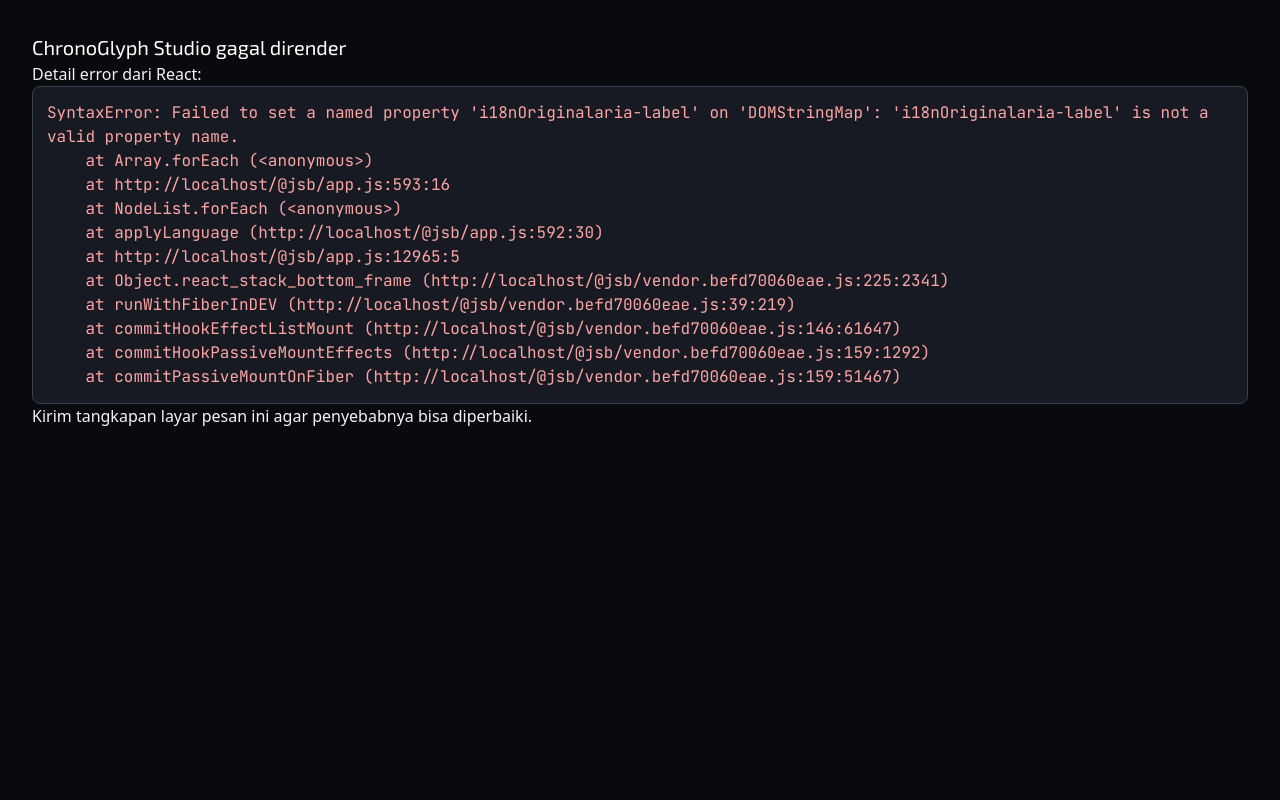
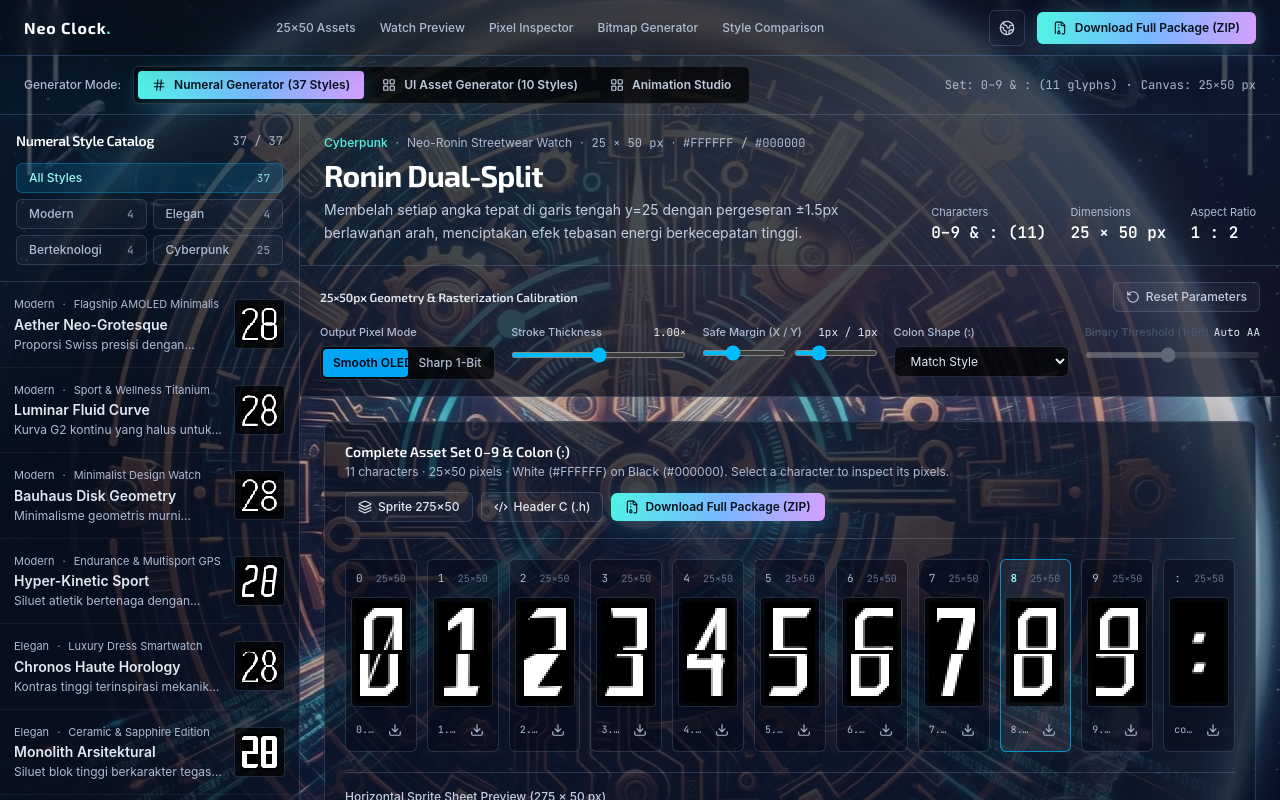
Before and after one commit to MazBayID/clock_icon, a React (Vite) app: page / in a window 1280 px wide. Shown: the top 800 px of the page. Built offline with nearby package versions, Linux system fonts and the light colour scheme.

Commit message:
Fix invalid dataset key in language attribute translation

```diff
--- a/src/i18n.ts
+++ b/src/i18n.ts
@@ -272,7 +272,7 @@ export function applyLanguage(root: HTMLElement, language: Language): void {
     attributes.forEach((attribute) => {
       const current = element.getAttribute(attribute);
       if (current === null) return;
-      const dataKey = 'i18nOriginal' + attribute;
+      const dataKey = 'i18nOriginal' + attribute.replace(/-([a-z])/g, (_, letter: string) => letter.toUpperCase());
       if (element.dataset[dataKey] === undefined) {
         element.dataset[dataKey] = current;
       }
```
